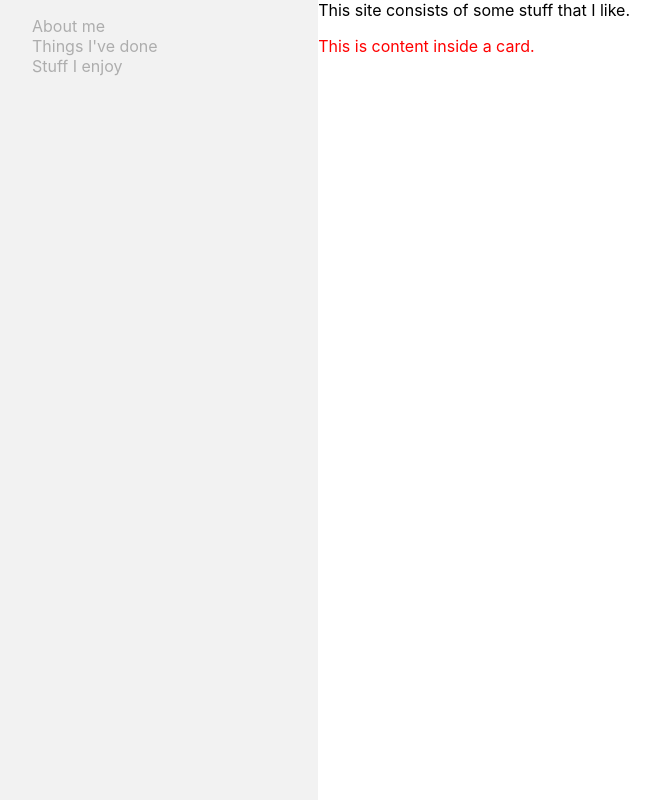
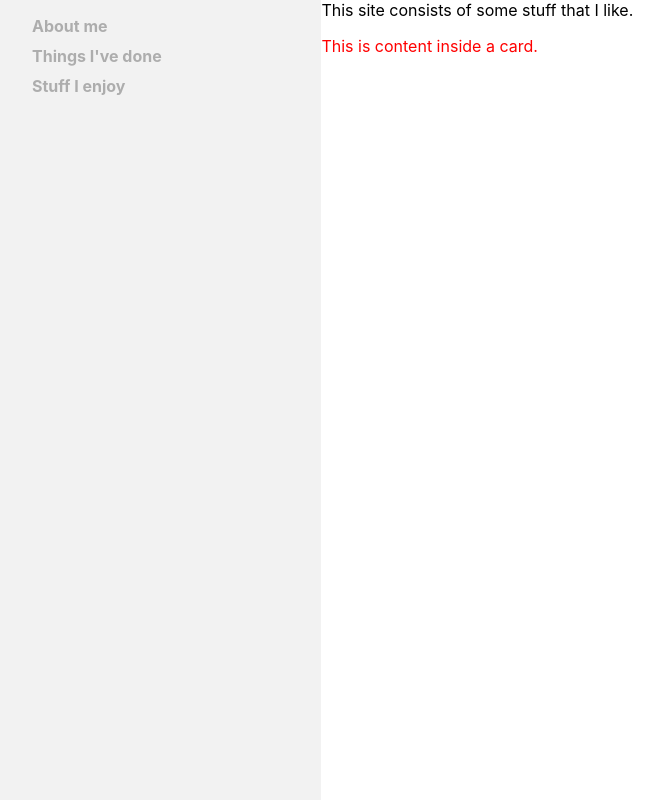
Before and after one commit to nicvickeryw/personal-site, a React (Create React App) app: page / in a window 1280 px wide. Shown: the whole page, without its empty margins (8-671 px from the left). Built offline with nearby package versions, Linux system fonts and the light colour scheme.

Commit message:
Add more boilerplate

```diff
--- a/src/App.tsx
+++ b/src/App.tsx
@@ -1,13 +1,13 @@
 import React from 'react';
 import './App.scss';
-import Card from "./components/card/Card";
-import {Sidebar} from "./components/sidebar/Sidebar";
+import Card from './components/card/Card';
+import { Sidebar } from './components/sidebar/Sidebar';
 
 function App() {
     return (
         <div id="main">
             <div className="sidebar-container">
-                <Sidebar/>
+                <Sidebar />
             </div>
             <div className="content">
                 This site consists of some stuff that I like.
--- a/src/components/linklist/LinkList.scss
+++ b/src/components/linklist/LinkList.scss
@@ -1,3 +1,9 @@
+@import '../../styles/colours.scss';
+
+@mixin hover-or-selected {
+
+}
+
 $animate: all 0.2s ease-in-out;
 
 .links-unordered-list {
@@ -9,25 +15,25 @@ $animate: all 0.2s ease-in-out;
   position: relative;
   opacity: 0.6;
   color: grey;
-  margin-bottom: 2px;
+  font-weight: bold;
 
   &:before,
   &:after {
     content: "";
     position: absolute;
-    bottom: -10px;
-    width: 0px;
-    height: 5px;
+    bottom: -5px;
+    width: 0;
+    height: 4px;
     margin: 5px 0 0;
     transition: $animate;
-    transition-duration: 0.75s;
     opacity: 0;
-    background-color: darken(orange,5%);
+    background-color: $green-primary;
     left: 0;
   }
 
   &:hover {
     cursor: pointer;
+    color: black;
     &:before,
     &:after {
       width: 100%;
--- a/src/components/linklist/LinkList.tsx
+++ b/src/components/linklist/LinkList.tsx
@@ -1,19 +1,39 @@
 import React from 'react';
-import {LinkData} from "../sidebar/Sidebar";
-import './LinkList.scss'
+import './LinkList.scss';
 
-interface LinkListProps {
-    links: LinkData[];
+type LinkListProps = {
+    children: JSX.Element[];
+};
+
+export const LinkList: React.FC<LinkListProps> = ({ children }) => {
+    return (
+        <ul className="links-unordered-list example">
+            {children?.map((child: any, i: number) => (
+                <li style={{ marginBottom: '10px' }} key={i}>
+                    {child}
+                </li>
+            ))}
+        </ul>
+    );
+};
+
+interface LinkProps {
+    route: string;
+    title: string;
+    onSelect: (e: any) => any;
+    isSelected: boolean;
 }
 
-interface LinkProps {
-    data: LinkData;
-}
-
-export const LinkList: React.FC<LinkListProps> = (props: LinkListProps) => {
-    return <ul className="links-unordered-list example">{props.links.map((data, i) => <li key={i}><Link data={data}/></li>)}</ul>;
+export const Link: React.FC<LinkProps> = ({
+    title,
+    route,
+    isSelected,
+    onSelect,
+}) => {
+    console.log(isSelected);
+    return (
+        <a onClick={e => onSelect(e)} className="link" href={'#'}>
+            {title}
+        </a>
+    );
 };
-
-export const Link = (props: LinkProps) => {
-    return <a className="link" href={props.data.route}>{props.data.title}</a>
-};
--- a/src/components/sidebar/Sidebar.tsx
+++ b/src/components/sidebar/Sidebar.tsx
@@ -1,6 +1,6 @@
-import React from 'react';
-import './Sidebar.scss'
-import {LinkList} from "../linklist/LinkList";
+import React, { useState } from 'react';
+import './Sidebar.scss';
+import { Link, LinkList } from '../linklist/LinkList';
 
 export interface LinkData {
     title: string;
@@ -9,10 +9,25 @@ export interface LinkData {
 
 const TOP_LINKS: LinkData[] = [
     { title: 'About me', route: 'about' },
-    { title: 'Things I\'ve done', route: 'projects' },
+    { title: "Things I've done", route: 'projects' },
     { title: 'Stuff I enjoy', route: 'fun' },
 ];
 
 export const Sidebar: React.FC = (props: any) => {
-    return <LinkList links={TOP_LINKS}/>;
+    const [selectedIndex, setSelectedIndex] = useState<boolean | number>(false);
+    return (
+        <div>
+            <LinkList>
+                {TOP_LINKS.map((link: LinkData, i: number) => (
+                    <Link
+                        isSelected={selectedIndex === i}
+                        onSelect={(e: number) => setSelectedIndex(e)}
+                        key={i}
+                        route={link.route}
+                        title={link.title}
+                    />
+                ))}
+            </LinkList>
+        </div>
+    );
 };
```
Also changed, not shown: package.json (+7 -0 lines).
